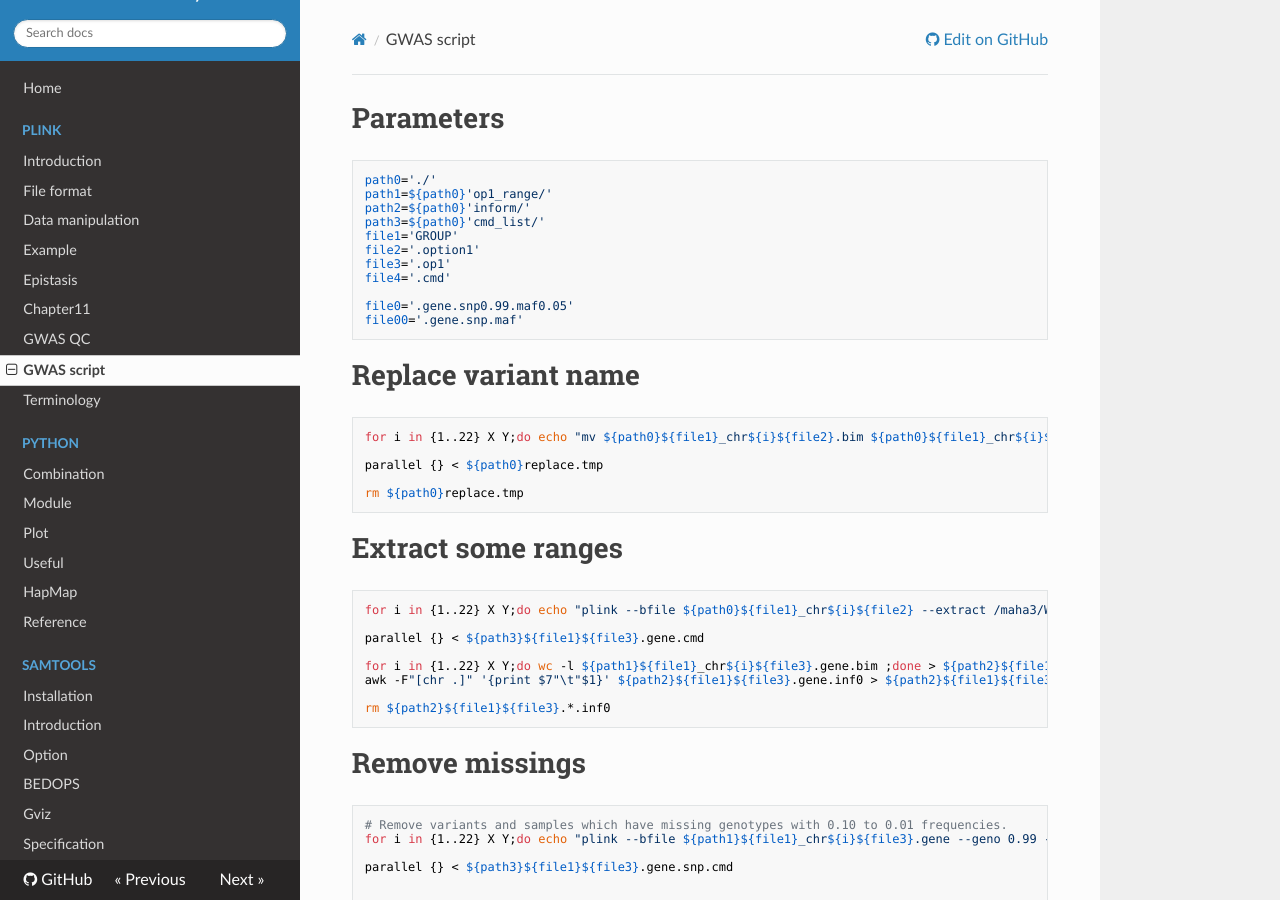
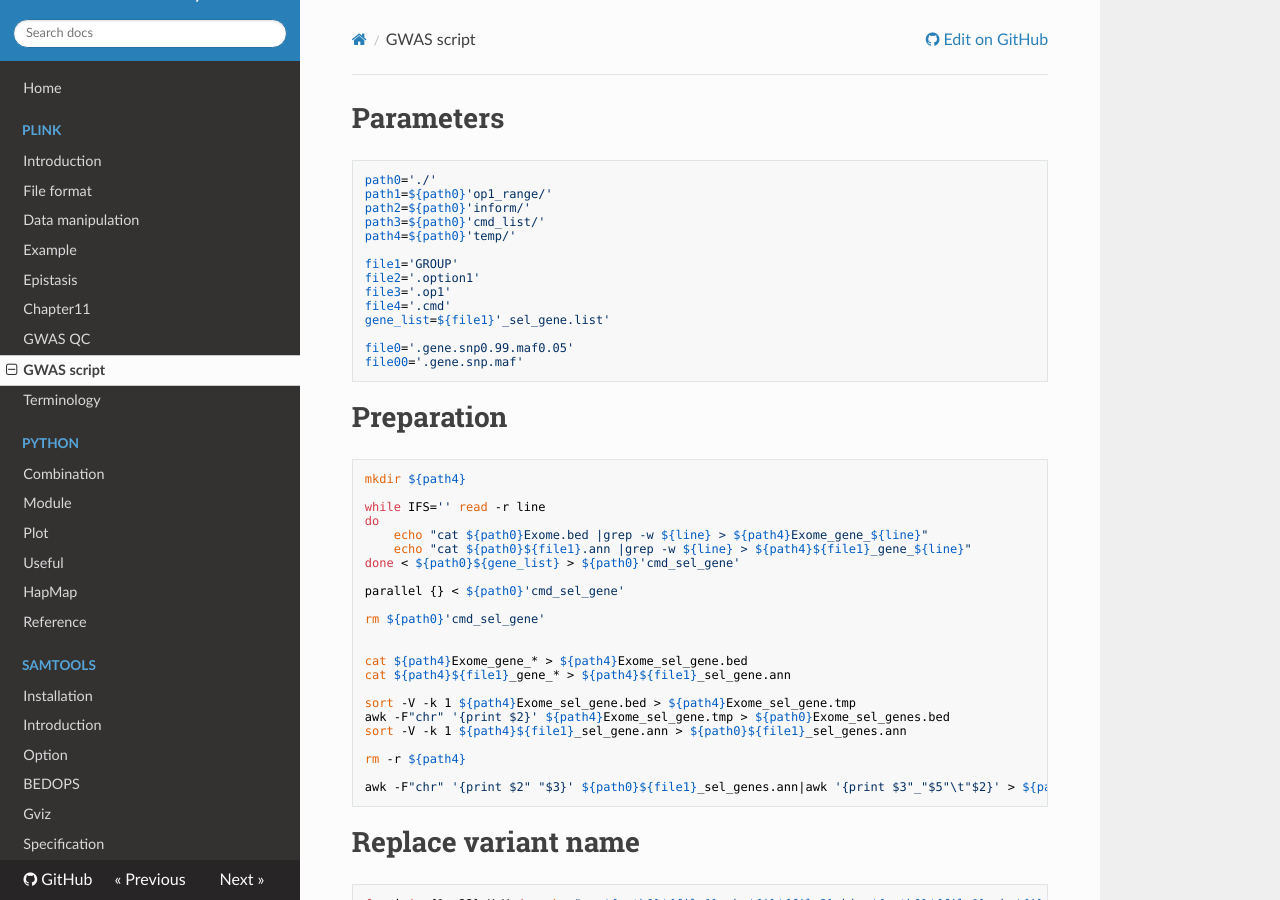
Before and after one commit to WonyoungCho/plink, an MkDocs documentation site: the page built from docs/GWAS_bash.md, in a window 1280 px wide and 900 px high. Built offline with MkDocs 1.6.1, drawn with Linux system fonts in a browser that asks for light colours; nearby versions of some CDN libraries; old or Windows-style settings are respelled for this version of MkDocs.

Commit message:
Update GWAS_bash.md

````diff
--- a/docs/GWAS_bash.md
+++ b/docs/GWAS_bash.md
@@ -4,14 +4,45 @@ path0='./'
 path1=${path0}'op1_range/'
 path2=${path0}'inform/'
 path3=${path0}'cmd_list/'
+path4=${path0}'temp/'
+
 file1='GROUP'
 file2='.option1'
 file3='.op1'
 file4='.cmd'
+gene_list=${file1}'_sel_gene.list'
 
 file0='.gene.snp0.99.maf0.05'
 file00='.gene.snp.maf'
 ```
+
+# Preparation
+```
+mkdir ${path4}
+
+while IFS='' read -r line
+do
+    echo "cat ${path0}Exome.bed |grep -w ${line} > ${path4}Exome_gene_${line}"
+    echo "cat ${path0}${file1}.ann |grep -w ${line} > ${path4}${file1}_gene_${line}"
+done < ${path0}${gene_list} > ${path0}'cmd_sel_gene'
+
+parallel {} < ${path0}'cmd_sel_gene'
+
+rm ${path0}'cmd_sel_gene'
+
+
+cat ${path4}Exome_gene_* > ${path4}Exome_sel_gene.bed
+cat ${path4}${file1}_gene_* > ${path4}${file1}_sel_gene.ann
+
+sort -V -k 1 ${path4}Exome_sel_gene.bed > ${path4}Exome_sel_gene.tmp
+awk -F"chr" '{print $2}' ${path4}Exome_sel_gene.tmp > ${path0}Exome_sel_genes.bed
+sort -V -k 1 ${path4}${file1}_sel_gene.ann > ${path0}${file1}_sel_genes.ann
+
+rm -r ${path4}
+
+awk -F"chr" '{print $2" "$3}' ${path0}${file1}_sel_genes.ann|awk '{print $3"_"$5"\t"$2}' > ${path0}${file1}_sel_genes_short.ann
+```
+
 
 # Replace variant name
 ```
````
